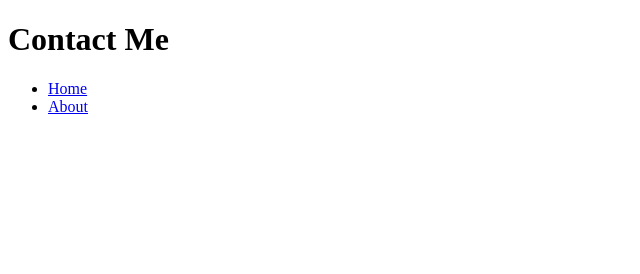
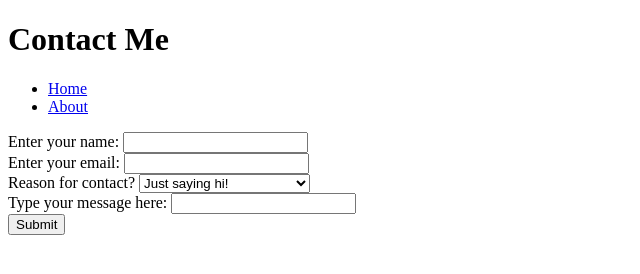
Before and after one commit to cashieeetime/mi349_blog, a plain HTML site: page contact.html in a window 1280 px wide. Shown: the whole page, without its empty margins (0-640 px from the left). Drawn offline with Linux system fonts and the light colour scheme.

Commit message:
edited contact page

```diff
--- a/contact.html
+++ b/contact.html
@@ -12,8 +12,22 @@
     <li><a href="index.html">Home</a></li>
     <li><a href="about.html">About</a></li>
 </ul>
-<section>
-
-</section>
+<div>
+    <form>
+        <label>Enter your name:</label>
+        <input type="text"><br>
+        <label>Enter your email:</label>
+        <input type="email"><br>
+        <label>Reason for contact?</label>
+        <select>
+            <option>Just saying hi!</option>
+            <option>Looking for a contractor</option>
+            <option>Interested in an interview</option>
+        </select><br>
+        <label>Type your message here:</label>
+        <input type="text"><br>
+        <button>Submit</button>
+    </form>
+</div>
 </body>
 </html>
```
